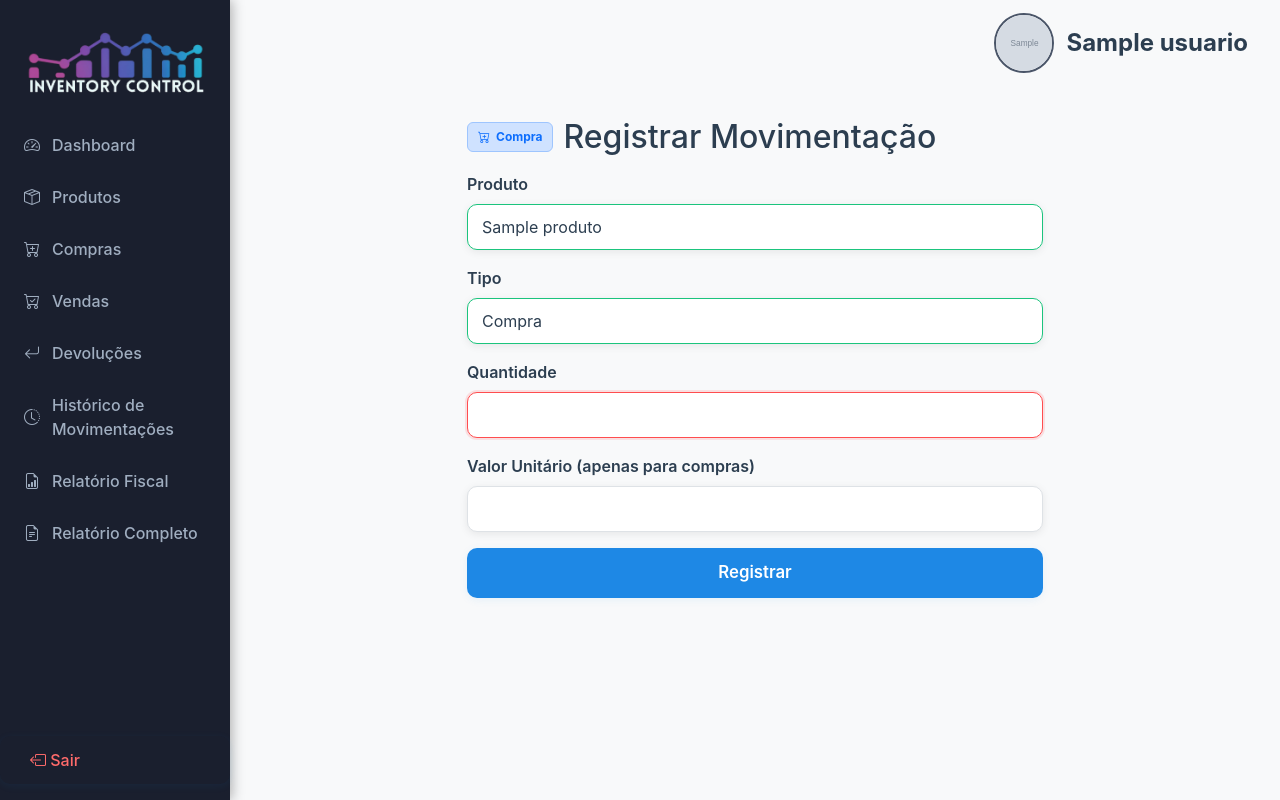
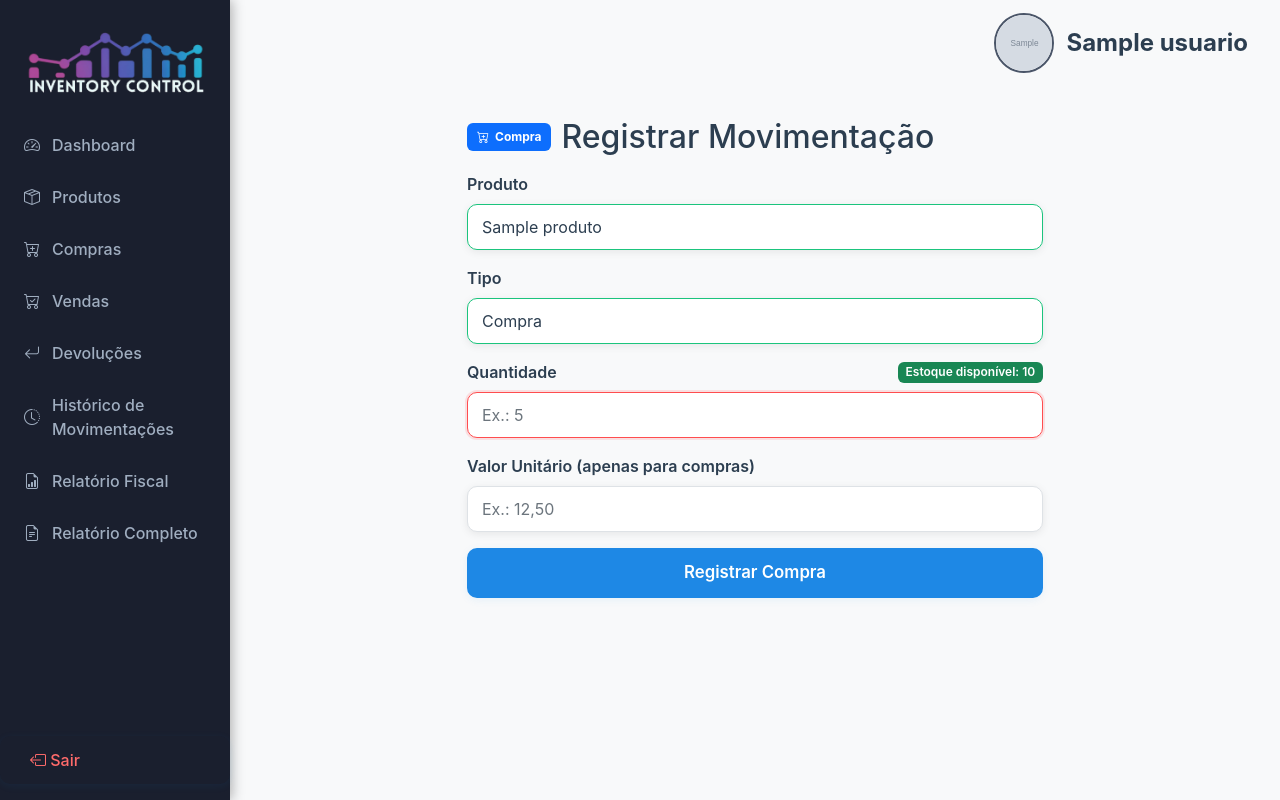
Before and after one commit to pedro-zucchi90/TrustV-Inventory-Control, a Flask app: page /registrar_movimentacao in a window 1280 px wide. Run offline with Flask 3, Linux system fonts and the light colour scheme; a user stored in the database is signed in; tables that the repository leaves empty hold one stand-in row (values such as "Sample post"); grey boxes marked "Sample" are stand-in pictures; some libraries are stand-ins or nearby versions.

Commit message:
melhorias

```diff
--- a/app.py
+++ b/app.py
@@ -326,7 +326,8 @@ def registrar_movimentacao():
     form = MovimentacaoForm()
     if tipo_param in ['compra', 'venda'] and request.method == 'GET':
         form.tipo.data = tipo_param
-    form.produto_id.choices = [(p.id, p.nome) for p in Produto.query.filter_by(usuario_id=current_user.id).all()]
+    produtos_usuario = Produto.query.filter_by(usuario_id=current_user.id).all()
+    form.produto_id.choices = [(p.id, p.nome) for p in produtos_usuario]
     if form.validate_on_submit():
         produto = Produto.query.filter_by(id=form.produto_id.data, usuario_id=current_user.id).first_or_404()
         if form.tipo.data == 'venda':
@@ -423,7 +424,18 @@ def registrar_movimentacao():
         db.session.commit()
         flash('Movimentação registrada com sucesso!', 'success')
         return redirect(url_for('index'))
-    return render_template('registrar_movimentacao.html', form=form)
+    # Dados auxiliares para UI (estoque disponível e preços)
+    produtos_info = {
+        p.id: {
+            'id': p.id,
+            'nome': p.nome,
+            'quantidade_estoque': int(p.quantidade_estoque or 0),
+            'preco_compra': float(p.preco_compra or 0),
+            'preco_venda': float(p.preco_venda or 0),
+        }
+        for p in produtos_usuario
+    }
+    return render_template('registrar_movimentacao.html', form=form, produtos_info=produtos_info)
 
 @app.route('/relatorio_fiscal')
 @login_required
--- a/templates/registrar_movimentacao.html
+++ b/templates/registrar_movimentacao.html
@@ -5,12 +5,12 @@
     <div class="d-flex align-items-center justify-content-between mb-3">
         <div class="d-flex align-items-center" style="gap:10px;">
             {% if current_tipo == 'venda' %}
-                <span class="badge bg-danger-subtle text-danger border border-danger-subtle" data-bs-toggle="tooltip" title="Venda" style="display:flex; align-items:center; gap:6px; padding:8px 10px;">
+                <span class="badge bg-danger text-white" data-bs-toggle="tooltip" title="Venda" style="display:flex; align-items:center; gap:6px; padding:8px 10px;">
                     <i class="bi bi-cart-check"></i>
                     <span>Venda</span>
                 </span>
             {% else %}
-                <span class="badge bg-primary-subtle text-primary border border-primary-subtle" data-bs-toggle="tooltip" title="Compra" style="display:flex; align-items:center; gap:6px; padding:8px 10px;">
+                <span class="badge bg-primary text-white" data-bs-toggle="tooltip" title="Compra" style="display:flex; align-items:center; gap:6px; padding:8px 10px;">
                     <i class="bi bi-cart-plus"></i>
                     <span>Compra</span>
                 </span>
@@ -32,24 +32,35 @@
             {{ form.tipo(class="form-select", id="tipoSelect") }}
         </div>
         <div class="mb-3">
-            {{ form.quantidade.label(class="form-label") }}
-            {{ form.quantidade(class="form-control") }}
+            <label class="form-label d-flex align-items-center justify-content-between">
+                <span>{{ form.quantidade.label.text }}</span>
+                <small id="chipEstoque" class="badge bg-secondary" style="font-weight:600;">Estoque disponível: -</small>
+            </label>
+            {{ form.quantidade(class="form-control", placeholder="Ex.: 5", min="0", step="1") }}
         </div>
         <div class="mb-3" id="campo-compra" style="display: none;">
-            {{ form.valor_unitario.label(class="form-label") }}
-            {{ form.valor_unitario(class="form-control") }}
+            {{ form.valor_unitario.label(class="form-label", title="Valor de compra") }}
+            {{ form.valor_unitario(class="form-control", placeholder="Ex.: 12,50") }}
         </div>
         <div class="mb-3" id="campo-venda" style="display: none;">
-            {{ form.valor_venda.label(class="form-label") }}
-            {{ form.valor_venda(class="form-control") }}
+            {{ form.valor_venda.label(class="form-label", title="Valor de venda") }}
+            {{ form.valor_venda(class="form-control", placeholder="Ex.: 19,90") }}
         </div>
         <div class="mb-3" id="campo-desconto" style="display: none;">
-            {{ form.percentual_desconto.label(class="form-label") }}
+            {{ form.percentual_desconto.label(class="form-label", title="Percentual de desconto") }}
             {{ form.percentual_desconto(class="form-control", placeholder="0.00") }}
             <small class="form-text text-muted">Digite o percentual de desconto (ex: 5.00 para 5%)</small>
         </div>
         <div class="mb-3">
-            {{ form.submit(class="btn btn-primary w-100") }}
+            <button type="submit" id="btnSubmit" class="btn w-100">
+                <span class="btn-text">Registrar</span>
+                <span class="spinner-border spinner-border-sm ms-2 d-none" role="status" aria-hidden="true"></span>
+            </button>
+        </div>
+        <div id="resumoBox" class="alert alert-info d-none">
+            <div><strong>Subtotal:</strong> R$ <span id="resSubtotal">0,00</span></div>
+            <div class="d-none" id="linhaDesconto"><strong>Desconto:</strong> R$ <span id="resDesconto">0,00</span></div>
+            <div><strong>Total estimado:</strong> R$ <span id="resTotal">0,00</span></div>
         </div>
     </form>
 </div>
@@ -59,6 +70,9 @@
         document.getElementById('campo-compra').style.display = tipo === 'compra' ? '' : 'none';
         document.getElementById('campo-venda').style.display = tipo === 'venda' ? '' : 'none';
         document.getElementById('campo-desconto').style.display = tipo === 'venda' ? '' : 'none';
+        ajustarBotao();
+        atualizarResumo();
+        atualizarChipEstoque();
     }
     document.querySelector('[name="tipo"]').addEventListener('change', toggleCampos);
     window.onload = toggleCampos;
@@ -68,5 +82,93 @@
     tooltipTriggerList.forEach(function (tooltipTriggerEl) {
         new bootstrap.Tooltip(tooltipTriggerEl);
     });
+
+    // Dinâmica de botão (texto e cor)
+    function ajustarBotao() {
+        const tipo = document.querySelector('[name="tipo"]').value;
+        const btn = document.getElementById('btnSubmit');
+        const text = btn.querySelector('.btn-text');
+        btn.classList.remove('btn-primary','btn-danger');
+        if (tipo === 'venda') {
+            btn.classList.add('btn-danger');
+            text.textContent = 'Registrar Venda';
+        } else {
+            btn.classList.add('btn-primary');
+            text.textContent = 'Registrar Compra';
+        }
+    }
+
+    // Chip de estoque disponível
+    function atualizarChipEstoque() {
+        const produtoId = parseInt(document.querySelector('[name="produto_id"]').value || '0');
+        const tipo = document.querySelector('[name="tipo"]').value;
+        const chip = document.getElementById('chipEstoque');
+        const qtdInput = document.querySelector('[name="quantidade"]');
+        const produtosInfo = {{ produtos_info|tojson }};
+        const info = produtosInfo[produtoId];
+        if (!info) { chip.textContent = 'Estoque disponível: -'; chip.className = 'badge bg-secondary'; return; }
+        const disponivel = info.quantidade_estoque || 0;
+        chip.textContent = 'Estoque disponível: ' + disponivel;
+        // Em venda, destaque vermelho se insuficiente
+        const qtd = parseInt(qtdInput.value || '0');
+        if (tipo === 'venda' && qtd > disponivel) {
+            chip.className = 'badge bg-danger';
+        } else {
+            chip.className = 'badge bg-success';
+        }
+    }
+
+    // Preview dinâmico (subtotal, desconto, total)
+    function parseValor(inputStr) {
+        if (!inputStr) return 0;
+        // Aceita formatos "12,50" ou "12.50"
+        const s = String(inputStr).replace('.', '').replace(',', '.');
+        const v = parseFloat(s);
+        return isNaN(v) ? 0 : v;
+    }
+
+    function atualizarResumo() {
+        const tipo = document.querySelector('[name="tipo"]').value;
+        const qtd = parseInt(document.querySelector('[name="quantidade"]').value || '0');
+        const pctDesc = parseFloat(document.querySelector('[name="percentual_desconto"]').value || '0');
+        const valorCompra = parseValor(document.querySelector('[name="valor_unitario"]').value);
+        const valorVenda = parseValor(document.querySelector('[name="valor_venda"]').value);
+        const resumo = document.getElementById('resumoBox');
+        const linhaDesconto = document.getElementById('linhaDesconto');
+        const elSubtotal = document.getElementById('resSubtotal');
+        const elDesconto = document.getElementById('resDesconto');
+        const elTotal = document.getElementById('resTotal');
+
+        let subtotal = 0, desconto = 0, total = 0;
+        if (tipo === 'compra') {
+            subtotal = (valorCompra || 0) * (qtd || 0);
+            total = subtotal;
+            linhaDesconto.classList.add('d-none');
+        } else {
+            subtotal = (valorVenda || 0) * (qtd || 0);
+            desconto = subtotal * ((pctDesc || 0) / 100);
+            total = subtotal - desconto;
+            linhaDesconto.classList.toggle('d-none', desconto <= 0);
+        }
+        elSubtotal.textContent = subtotal.toLocaleString('pt-BR', {minimumFractionDigits: 2, maximumFractionDigits: 2});
+        elDesconto.textContent = desconto.toLocaleString('pt-BR', {minimumFractionDigits: 2, maximumFractionDigits: 2});
+        elTotal.textContent = total.toLocaleString('pt-BR', {minimumFractionDigits: 2, maximumFractionDigits: 2});
+        resumo.classList.toggle('d-none', (qtd || 0) === 0);
+    }
+
+    // Eventos
+    document.querySelector('[name="produto_id"]').addEventListener('change', function(){ atualizarChipEstoque(); atualizarResumo(); });
+    document.querySelector('[name="quantidade"]').addEventListener('input', function(){ atualizarChipEstoque(); atualizarResumo(); });
+    const valCompra = document.querySelector('[name="valor_unitario"]'); if (valCompra) valCompra.addEventListener('input', atualizarResumo);
+    const valVenda = document.querySelector('[name="valor_venda"]'); if (valVenda) valVenda.addEventListener('input', atualizarResumo);
+    const pct = document.querySelector('[name="percentual_desconto"]'); if (pct) pct.addEventListener('input', atualizarResumo);
+
+    // Envio com spinner e prevenção de duplo clique
+    const formEl = document.getElementById('movForm');
+    formEl.addEventListener('submit', function(){
+        const btn = document.getElementById('btnSubmit');
+        btn.disabled = true;
+        btn.querySelector('.spinner-border').classList.remove('d-none');
+    });
 </script>
 {% endblock %}
```
Also changed, not shown: instance/database.db.
